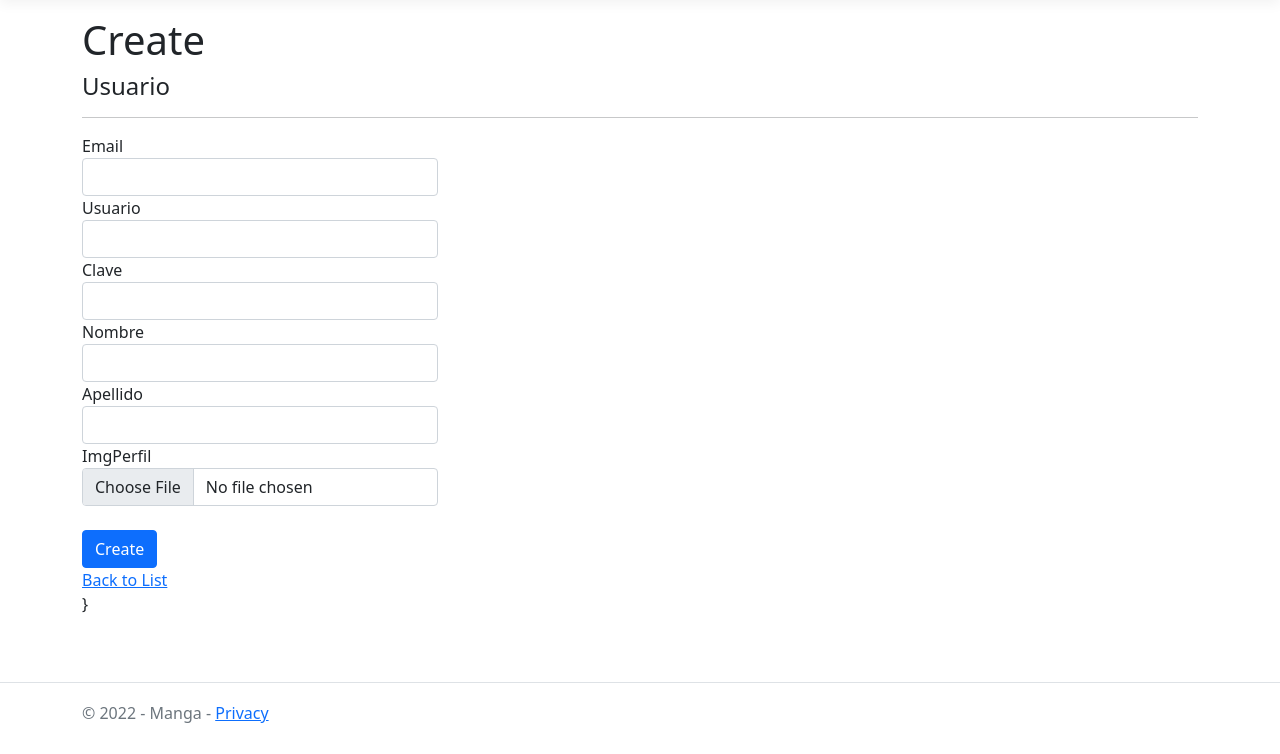
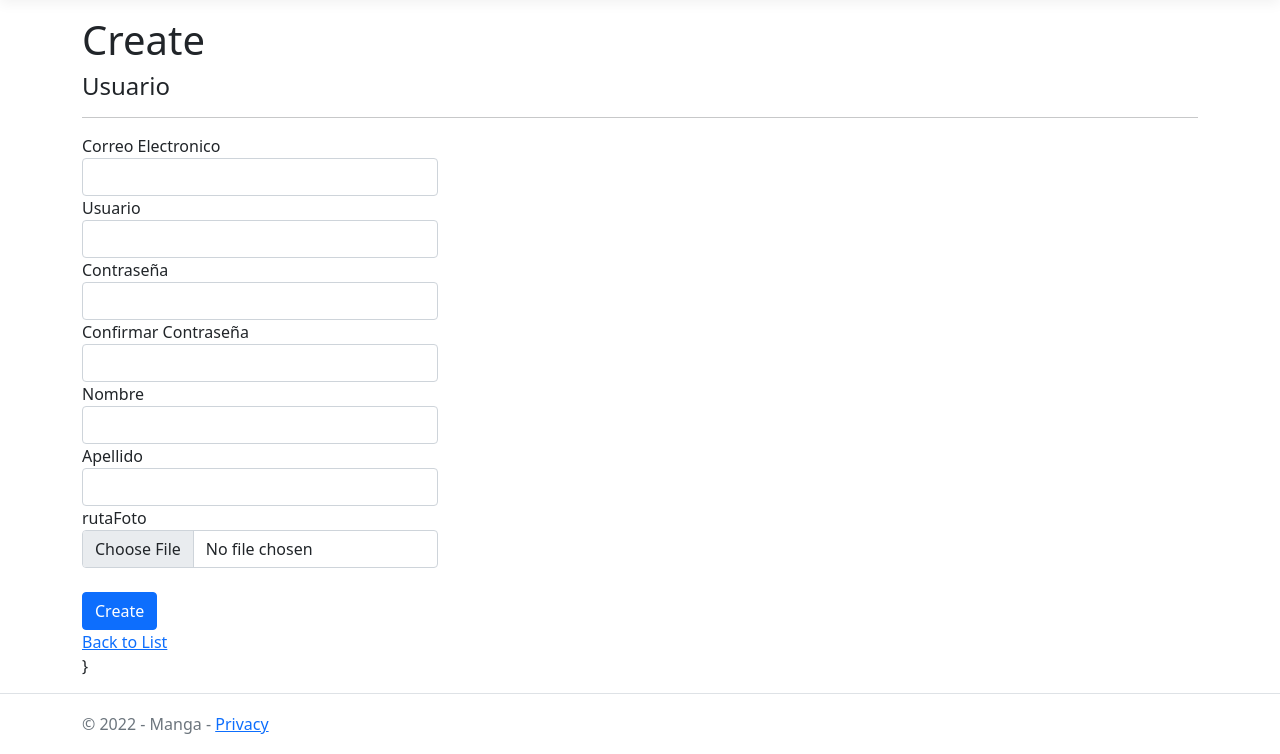
Before and after one commit to Nemka201/Manga, an ASP.NET Core app: page /Usuarios/Create in a window 1280 px wide. Shown: the part 57-811 px from the top of the page. Before the commit the page ends 780 px from the top, so only its background shows below. Run offline with ASP.NET Core 8, Linux system fonts and the light colour scheme; style sheets or scripts are compiled from the project's sources.

Commit message:
Actualizacion modelo usuario

```diff
--- a/Manga/Controllers/UsuariosController.cs
+++ b/Manga/Controllers/UsuariosController.cs
@@ -61,14 +61,18 @@ namespace Manga.Controllers
         {
             if (ModelState.IsValid)
             {
+                if (usuario.Clave != usuario.cClave) // Validamos que las claves coincidan
+                {
+
+                }
                 string guidImagen = null;
-                //if (usuario.ImgPerfil!= null)
-                //{
-                //    string ficherosImagenes = Path.Combine(path1: HttpContext.Request.PathBase, path2: "media/perfil");
-                //    guidImagen = usuario.ImgPerfil.ToString() + usuario.ImgPerfil.FileName;
-                //    string rutaDefinitiva = Path.Combine(path1: ficherosImagenes, path2: guidImagen);
-                //    usuario.ImgPerfil.CopyTo(new FileStream(rutaDefinitiva, FileMode.Create));
-                //}
+                if (usuario.rutaFoto!= null)
+                {
+                    string ficherosImagenes = Path.Combine(path1: HttpContext.Request.PathBase, path2: "media/perfil");
+                    guidImagen = usuario.ImgPerfil.ToString() + usuario.rutaFoto.FileName;
+                    string rutaDefinitiva = Path.Combine(path1: ficherosImagenes, path2: guidImagen);
+                    usuario.rutaFoto.CopyTo(new FileStream(rutaDefinitiva, FileMode.Create));
+                }
 
                 usuario.Clave = ConvertSha256(usuario.Clave); //Encriptamos la contraseña
                 _context.Add(usuario);
--- a/Manga/Views/Usuarios/Create.cshtml
+++ b/Manga/Views/Usuarios/Create.cshtml
@@ -2,7 +2,7 @@
 
 @{
     ViewData["Title"] = "Create";
-    //var rutaFoto = "~/media/perfil" + (Model.ImgPerfil ?? "default.jpg");
+    //var rutaFoto = "~/media/perfil" + (Model.rutaFoto ?? "default.jpg");
 }
 
 <h1>Create</h1>
@@ -14,7 +14,7 @@
         <form asp-action="Create">
             <div asp-validation-summary="ModelOnly" class="text-danger"></div>
             <div class="form-group">
-                <label asp-for="Email" class="control-label"></label>
+                <label asp-for="Email" class="control-label">Correo Electronico</label>
                 <input asp-for="Email" type="email" class="form-control" />
                 <span asp-validation-for="Email" class="text-danger"></span>
             </div>
@@ -24,10 +24,16 @@
                 <span asp-validation-for="Usuario1" class="text-danger"></span>
             </div>
             <div class="form-group">
-                <label asp-for="Clave" class="control-label"></label>
+                <label asp-for="cClave" class="control-label">Contraseña</label>
+                <input asp-for="cClave" type="password" class="form-control" />
+                <span asp-validation-for="cClave" class="text-danger"></span>
+            </div>
+                <div class="form-group">
+                <label asp-for="Clave" class="control-label">Confirmar Contraseña</label>
                 <input asp-for="Clave" type="password" class="form-control" />
                 <span asp-validation-for="Clave" class="text-danger"></span>
             </div>
+
             <div class="form-group">
                 <label asp-for="Nombre" class="control-label"></label>
                 <input asp-for="Nombre" class="form-control" />
@@ -39,9 +45,9 @@
                 <span asp-validation-for="Apellido" class="text-danger"></span>
             </div>
             <div class="form-group">
-                <label asp-for="ImgPerfil" class="control-label"></label>
-                <input asp-for="ImgPerfil" accept="image/*" type="file" class="form-control custom-file-input"/>
-                <span asp-validation-for="ImgPerfil" class="text-danger"></span>
+                <label asp-for="rutaFoto" class="control-label"></label>
+                <input asp-for="rutaFoto" accept="image/*" type="file" class="form-control custom-file-input"/>
+                <span asp-validation-for="rutaFoto" class="text-danger"></span>
             </div>
             <br />
             <div class="form-group">
```
Also changed, not shown: Manga/Models/Usuario.cs (+11 -4 lines), Manga/Manga.csproj.
